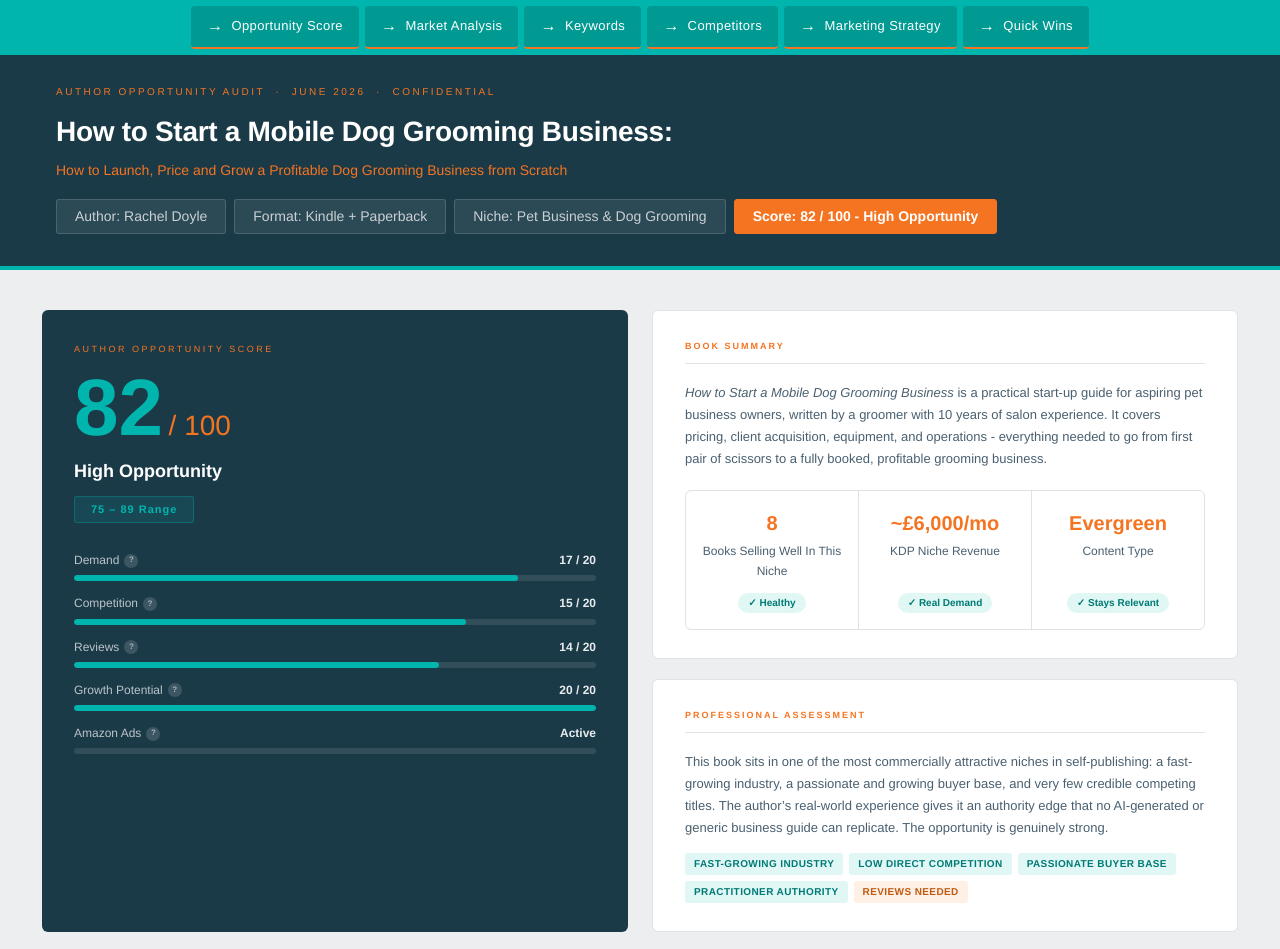
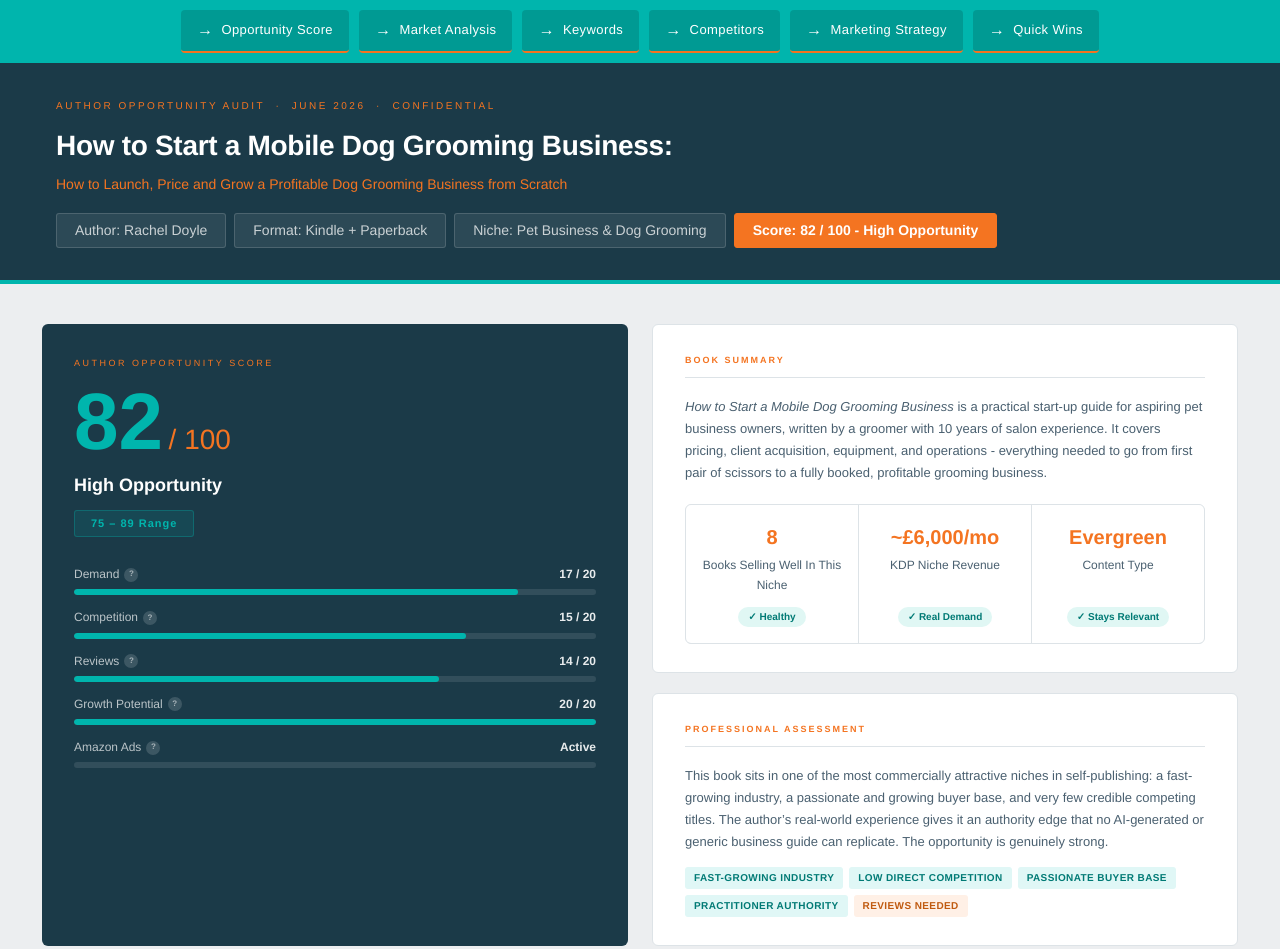
Before and after one commit to johnhones/kdp-dog-grooming-example, a plain HTML site: page index.html in a window 1280 px wide. Shown: the top 949 px of the page. Drawn offline with Linux system fonts and the light colour scheme.

Commit message:
Update dashboard — 2026-06-16 13:06

```diff
--- a/index.html
+++ b/index.html
@@ -1,4 +1,4 @@
-<!DOCTYPE html><!-- build:20260616113428 -->
+<!DOCTYPE html><!-- build:20260616114642 -->
 <html lang="en">
 <head>
 <meta charset="UTF-8">
@@ -159,12 +159,12 @@
   .tip:hover .tip-box { display: block; }
 
   /* FLOATING NAV */
-  body { padding-top:44px; }
-  .site-nav { position:fixed; top:0; left:0; right:0; z-index:200; background:#00B5AD; border-bottom:none; display:flex; justify-content:center; gap:6px; padding:6px 12px; overflow-x:auto; }
+  body { padding-top:58px; }
+  .site-nav { position:fixed; top:0; left:0; right:0; z-index:200; background:#00B5AD; border-bottom:none; display:flex; justify-content:center; gap:10px; padding:10px 20px; overflow-x:auto; }
   .site-nav a { display:inline-flex; align-items:center; color:#fff; font-size:13px; font-weight:400; letter-spacing:.4px; padding:10px 16px; text-decoration:none; border-bottom:2px solid #F47421; white-space:nowrap; transition:color .15s,background .15s; flex-shrink:0; background:rgba(0,0,0,.15); border-radius:4px; }
   .site-nav a:hover { background:rgba(0,0,0,.25); }
   .site-nav a.active { font-weight:600; }
-  [id] { scroll-margin-top:48px; }
+  [id] { scroll-margin-top:62px; }
 </style>
 </head>
 <body>
```
